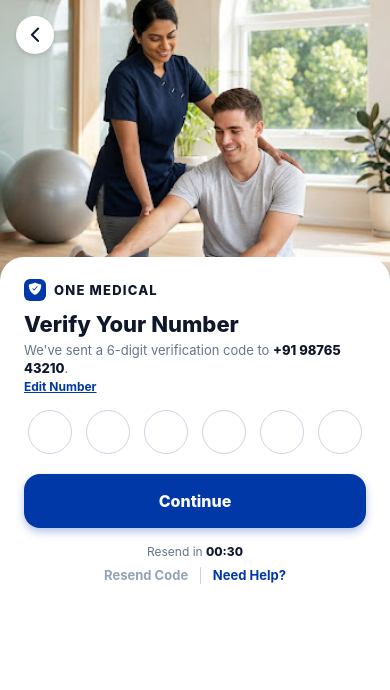
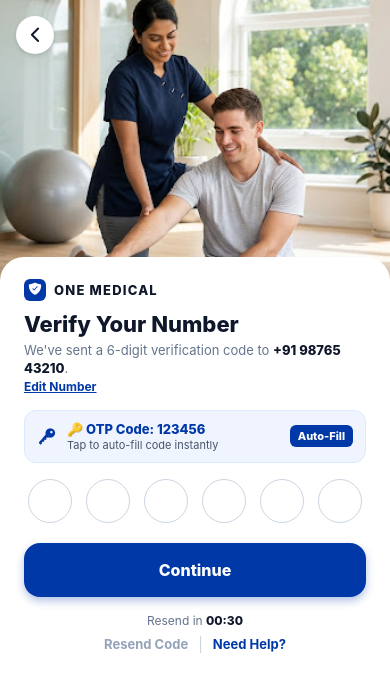
Before and after one commit to Uditkrpathak/OneMedicalFullStack, a React Native app in the folder Client/: screen /Otp in a window 390 px wide. Shown: the top 690 px of the page. Built offline with nearby package versions, Linux system fonts and the light colour scheme.

Commit message:
OtpIssues

```diff
--- a/Client/src/features/auth/screens/OtpScreen.jsx
+++ b/Client/src/features/auth/screens/OtpScreen.jsx
@@ -24,11 +24,12 @@
   const email = route.params?.email || route.params?.phoneNumber || '+91 98765 43210';
   const role = route.params?.role || 'patient';
 
+  const [currentOtp, setCurrentOtp] = useState(route.params?.otp || '123456');
   const [loading, setLoading] = useState(false);
   const [timer, setTimer] = useState(35);
   const [infoMessage, setInfoMessage] = useState('');
 
-  const { control, handleSubmit, setValue, watch, setError, formState: { errors } } = useForm({
+  const { control, handleSubmit, setValue, watch, setError, clearErrors, formState: { errors } } = useForm({
     defaultValues: {
       d0: '', d1: '', d2: '', d3: '', d4: '', d5: '',
     },
@@ -42,12 +43,28 @@
   ];
 
   useEffect(() => {
+    if (route.params?.otp) {
+      setCurrentOtp(String(route.params.otp));
+    }
+  }, [route.params?.otp]);
+
+  useEffect(() => {
     let interval;
     if (timer > 0) {
       interval = setInterval(() => setTimer((t) => t - 1), 1000);
     }
     return () => clearInterval(interval);
   }, [timer]);
+
+  const autoFillOtp = (codeToFill) => {
+    const targetOtp = String(codeToFill || currentOtp || '123456');
+    const digits = targetOtp.padStart(6, '0').slice(0, 6).split('');
+    digits.forEach((d, idx) => {
+      setValue(`d${idx}`, d);
+    });
+    clearErrors('root');
+    inputRefs[5].current?.focus();
+  };
 
   const handleDigitInput = (txt, index) => {
     const clean = txt.replace(/[^0-9]/g, '');
@@ -127,7 +144,11 @@
     setInfoMessage('');
     try {
       const res = await authApi.requestOtp(email);
-      if (res?.data?.message) {
+      if (res?.data?.otp) {
+        const newCode = String(res.data.otp);
+        setCurrentOtp(newCode);
+        setInfoMessage(`New OTP: ${newCode}`);
+      } else if (res?.data?.message) {
         setInfoMessage(res.data.message);
       }
     } catch (err) {
@@ -177,32 +198,34 @@
           </TouchableOpacity>
         </View>
 
-        {/* DEMO / DEV QUICK OTP BANNER (Shown only if server returns dev OTP) */}
-        {!!route.params?.otp && (
+        {/* ZERO-COST SMART ON-SCREEN OTP NOTIFICATION BANNER */}
+        {!!currentOtp && (
           <TouchableOpacity
             style={styles.autoFillBanner}
             activeOpacity={0.8}
-            onPress={() => {
-              const targetOtp = String(route.params.otp);
-              const digits = targetOtp.padStart(6, '0').split('');
-              digits.forEach((d, idx) => {
-                setValue(`d${idx}`, d);
-              });
-            }}
+            onPress={() => autoFillOtp(currentOtp)}
           >
-            <Ionicons name="key" size={18} color="#0038A8" style={{ marginRight: 8 }} />
+            <Ionicons name="key" size={20} color="#0038A8" style={{ marginRight: 10 }} />
             <View style={{ flex: 1 }}>
-              <Text style={{ fontSize: 12, fontWeight: '800', color: '#0038A8' }}>
-                OTP Code: {route.params.otp}
+              <Text style={{ fontSize: 13, fontWeight: '800', color: '#0038A8' }}>
+                🔑 OTP Code: {currentOtp}
               </Text>
-              <Text style={{ fontSize: 11, color: '#0038A8' }}>
+              <Text style={{ fontSize: 11, color: '#475569', marginTop: 1 }}>
                 Tap to auto-fill code instantly
               </Text>
             </View>
             <View style={styles.autoFillTag}>
-              <Text style={{ fontSize: 10, fontWeight: '800', color: '#ffffff' }}>Auto-Fill</Text>
+              <Text style={{ fontSize: 11, fontWeight: '800', color: '#ffffff' }}>Auto-Fill</Text>
             </View>
           </TouchableOpacity>
+        )}
+
+        {/* Info Message (e.g. after resend) */}
+        {!!infoMessage && (
+          <View style={[styles.errorBanner, { backgroundColor: '#f0fdf4', borderColor: '#86efac' }]}>
+            <Ionicons name="checkmark-circle-outline" size={16} color="#16a34a" style={{ marginRight: 6 }} />
+            <Text style={[styles.errorBannerText, { color: '#166534' }]}>{infoMessage}</Text>
+          </View>
         )}
 
         {/* Error Banner */}
--- a/Client/src/features/auth/screens/SignupScreen.jsx
+++ b/Client/src/features/auth/screens/SignupScreen.jsx
@@ -48,7 +48,12 @@
       setLoading(false);
 
       if (res?.success) {
-        navigation.navigate('Otp', { email: phone, otp: res?.data?.otp });
+        navigation.navigate('Otp', {
+          email: phone,
+          phoneNumber: phone,
+          otp: res?.data?.otp || '123456',
+          role: 'patient'
+        });
         return;
       }
 
```
Also changed, not shown: 1 other file (tests, documents, lock files or other folders).
